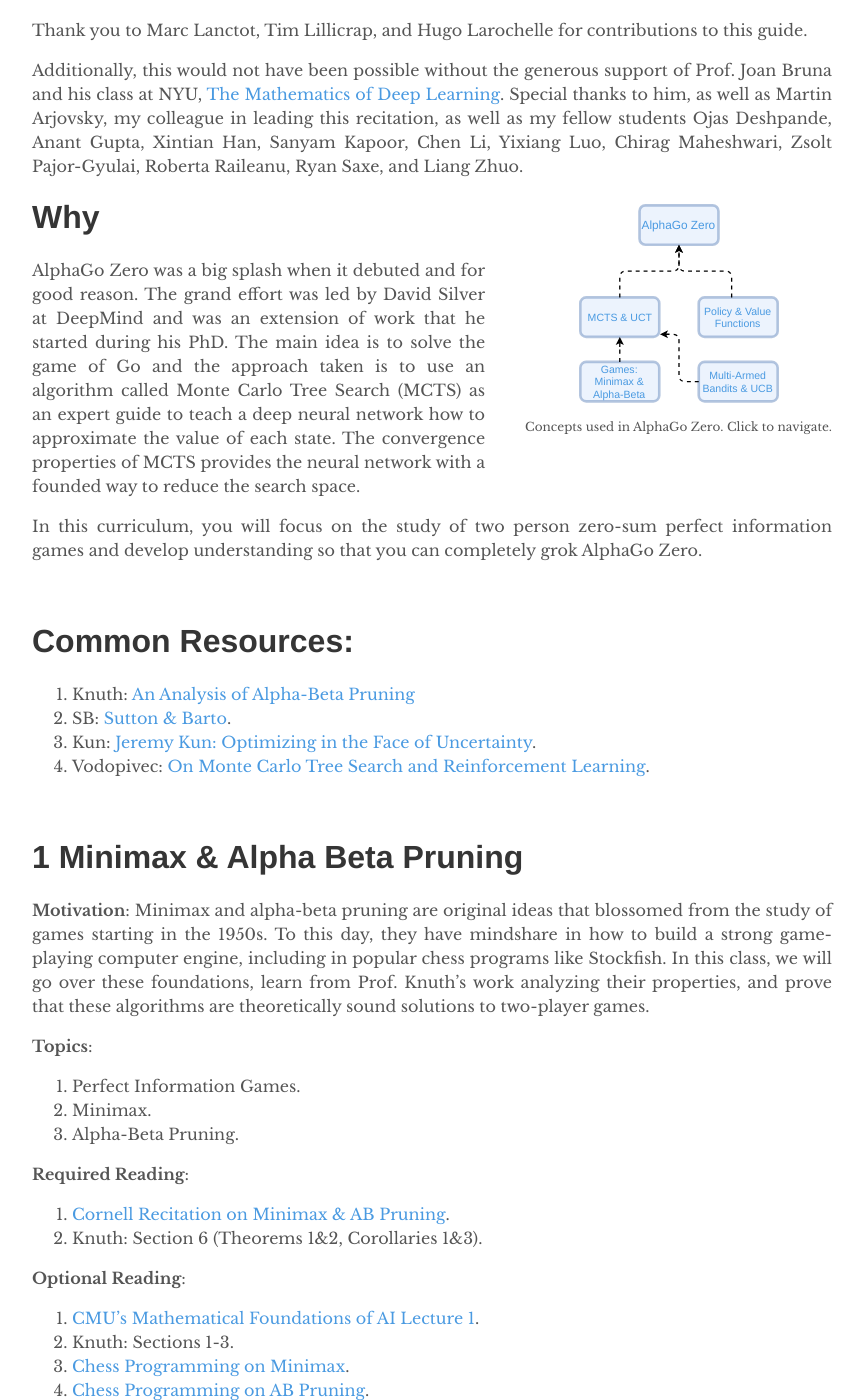
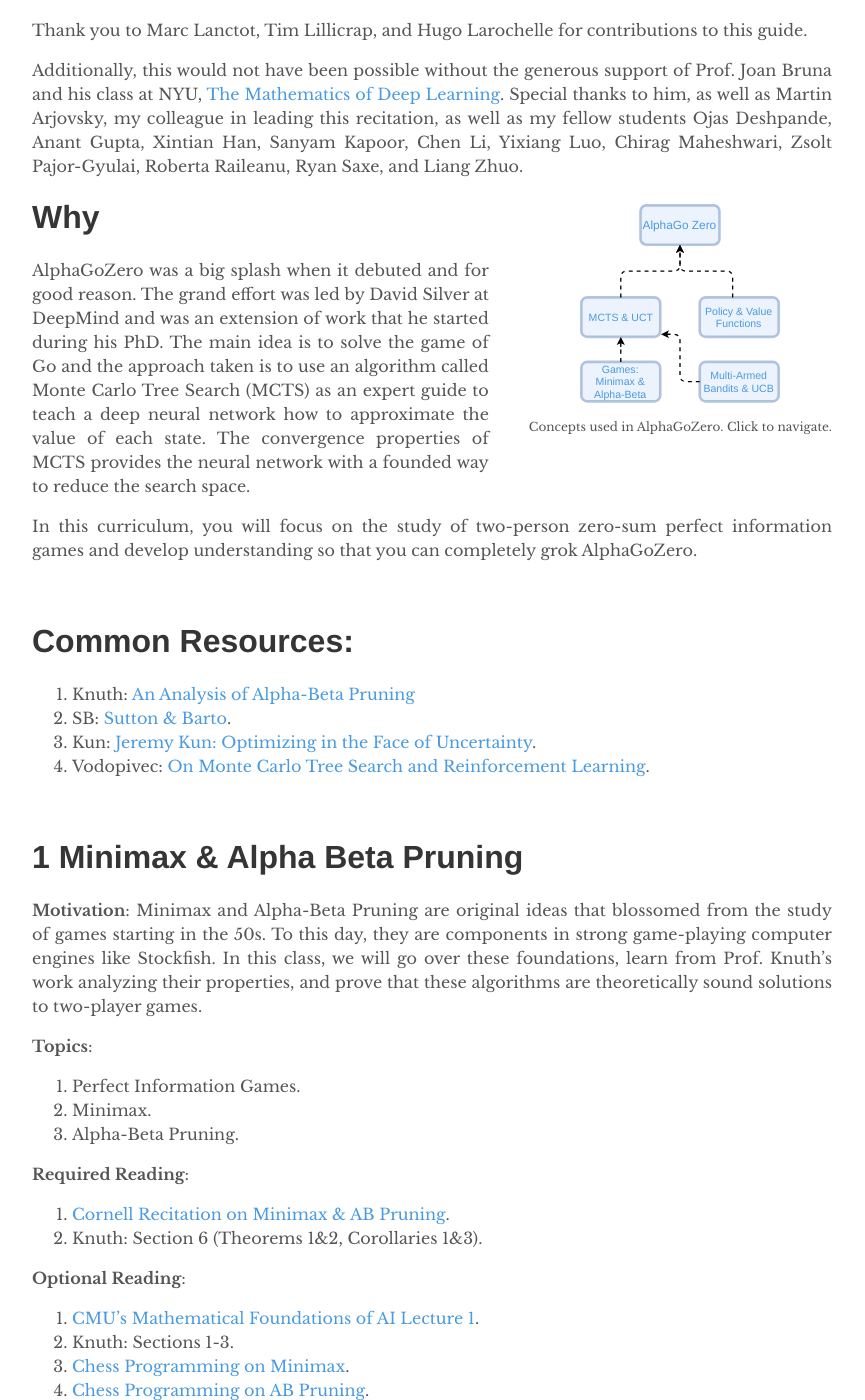
Before and after one commit to depthfirstlearning/depthfirstlearning.com, a Jekyll site: the page built from _posts/2018-06-27-AlphaGoZero.markdown, in a window 1280 px wide and 1400 px high, scrolled down 467 px. Shown: the whole window, without its empty margins (208-1073 px from the left). Built offline with Jekyll 4.4.1, drawn with Linux system fonts in a browser that asks for light colours; formulas are drawn with MathJax 3; some of the changed text lies outside the part shown.

Commit message:
posts: address Surya's comments.

```diff
--- a/_posts/2018-06-27-AlphaGoZero.markdown
+++ b/_posts/2018-06-27-AlphaGoZero.markdown
@@ -1,11 +1,11 @@
 ---
 layout: post
-title:  "AlphaGo Zero"
+title:  "AlphaGoZero"
 date:   2018-06-20 12:00:00 -0400
 categories: games
 author: cinjon
 blurb: "In this curriculum, you will learn about two-person zero-sum perfect
-        information games and develop understanding to completely grok AlphaGo Zero."
+        information games and develop understanding to completely grok AlphaGoZero."
 hidden: true
 feedback: true
 ---
@@ -21,12 +21,12 @@
 
 <div class="deps-graph">
   <iframe class="deps" src="/assets/ag0-deps.svg" width="200"></iframe>
-  <div>Concepts used in AlphaGo Zero. Click to navigate.</div>
+  <div>Concepts used in AlphaGoZero. Click to navigate.</div>
 </div>
 
 # Why
 
-AlphaGo Zero was a big splash when it debuted and for good reason. The grand effort
+AlphaGoZero was a big splash when it debuted and for good reason. The grand effort
 was led by David Silver at DeepMind and was an extension of work that he started
 during his PhD. The main idea is to solve the game of Go and the approach taken
 is to use an algorithm called Monte Carlo Tree Search (MCTS) as an expert guide to teach
@@ -34,9 +34,9 @@
 properties of MCTS provides the neural network with a founded way to reduce the
 search space.
 
-In this curriculum, you will focus on the study of two person zero-sum perfect
+In this curriculum, you will focus on the study of two-person zero-sum perfect
 information games and develop understanding so that you can completely grok
-AlphaGo Zero.
+AlphaGoZero.
 
 <br />
 # Common Resources:
@@ -47,12 +47,12 @@
 
 <br />
 # 1 Minimax & Alpha Beta Pruning
-  **Motivation**: Minimax and alpha-beta pruning are original ideas that blossomed
-  from the study of games starting in the 1950s. To this day, they have mindshare
-  in how to build a strong game-playing computer engine, including in popular chess
-  programs like Stockfish. In this class, we will go over these foundations, learn
-  from Prof. Knuth's work analyzing their properties, and prove that these
-  algorithms are theoretically sound solutions to two-player games.
+  **Motivation**: Minimax and Alpha-Beta Pruning are original ideas that blossomed
+  from the study of games starting in the 50s. To this day, they are components in
+  strong game-playing computer engines like Stockfish. In this class, we will go
+  over these foundations, learn from Prof. Knuth's work analyzing their properties,
+  and prove that these algorithms are theoretically sound solutions to two-player
+  games.
 
   **Topics**:
   1. Perfect Information Games.
@@ -125,17 +125,17 @@
 
 <br />
 # 2 Multi-Armed Bandits & Upper Confidence Bounds
-  **Motivation**: The Multi-Armed Bandits problem is a framework for understanding
-  the Exploitation vs Exploration tradeoff. Upper Confidence Bounds, or UCB, is
+  **Motivation**: The multi-armed bandits problem is a framework for understanding
+  the exploitation vs exploration tradeoff. Upper Confidence Bounds, or UCB, is
   an algorithmically tight approach to addressing that tradeoff under certain
   constraints. Together, they are important components of how Monte Carlo Tree
-  Search (MCTS), a key aspect of Alpha Go Zero, was originally formalized. For
+  Search (MCTS), a key aspect of AlphaGoZero, was originally formalized. For
   example, in MCTS there is a notion of node selection where UCB is used extensively.
-  In this section, we will cover Bandits and UCB.
+  In this section, we will cover bandits and UCB.
 
   **Topics**:
-  1. Basics of Reinforcement Learning.
-  2. Multi-Armed Bandit algorithms and their bounds.
+  1. Basics of reinforcement learning.
+  2. Multi-armed bandit algorithms and their bounds.
 
   **Required Reading**:
   1. SB: Sections 2.1 - 2.7.
@@ -178,20 +178,20 @@
 
 <br />
 # 3 Policy & Value Functions
-  **Motivation**: Policy and Value Functions are at the core of Reinforcement
-  Learning. The Policy function is the representative probabilities that our
+  **Motivation**: Policy and value functions are at the core of reinforcement
+  learning. The policy function is the representative probabilities that our
   policy assigns to each action. When we sample from these, we would like for
-  better actions to have higher probability. The Value function is our estimate
+  better actions to have higher probability. The value function is our estimate
   of the strength of the current state. In AlphaGoZero, a single network
   calculates both a value and a policy, then later updates its weights according
   to how well the agent performs in the game.
 
   **Topics**:
-  1. Bellman Equation.
-  2. Policy Gradient.
-  3. On-Policy / Off-Policy.
-  4. Policy Iteration.
-  5. Value Iteration.
+  1. Bellman equation.
+  2. Policy gradient.
+  3. On-policy / off-policy.
+  4. Policy iteration.
+  5. Value iteration.
 
   **Required Reading**:
   1. Value Function:
@@ -449,9 +449,9 @@
 # 6 The Paper
   **Motivation**: Let's read the paper! We have a deep understanding of the background,
   so let's delve into the apex result. Note that we don't just focus on the final
-  AlphaGo Zero paper but also explore a related paper written coincidentally by
+  AlphaGoZero paper but also explore a related paper written coincidentally by
   a team at UCL using Hex as the game of choice. Their algorithm is very similar
-  to the AlphaGo Zero algorithm and considering both in context is important to
+  to the AlphaGoZero algorithm and considering both in context is important to
   gauging what was really the most important aspects of this research.
 
   **Topics**:
```
Also changed, not shown: other parts of _posts/2018-06-27-AlphaGoZero.markdown (+4 -4 lines).
